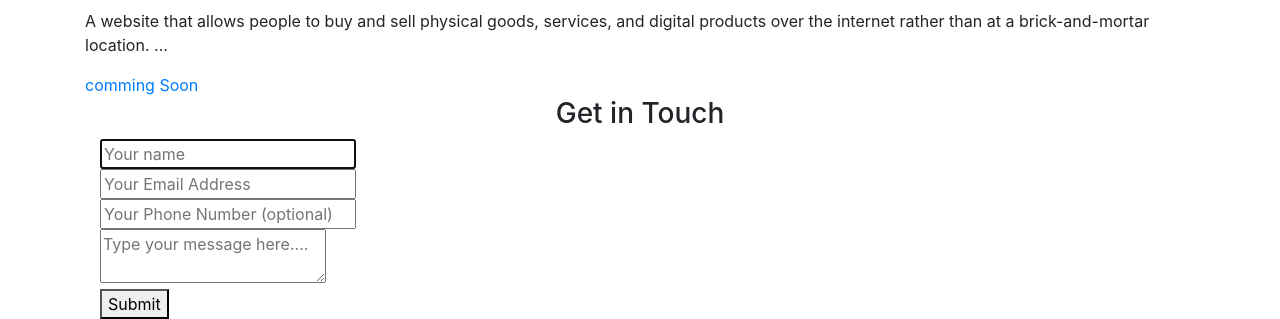
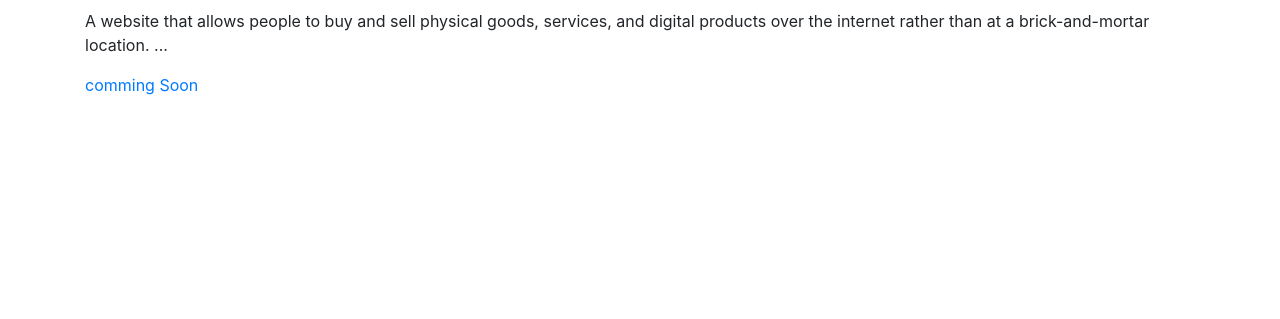
Before and after one commit to Manokamnasingh1/Manokamna, a Django app: page / in a window 1280 px wide. Shown: the part 4801-5120 px from the top of the page. After the commit the page ends 4896 px from the top, so only its background shows below. Run offline with Django 4.2, Linux system fonts and the light colour scheme; some libraries are stand-ins or nearby versions.

Commit message:
Update index.html

```diff
--- a/templates/index.html
+++ b/templates/index.html
@@ -157,31 +157,7 @@
 		</div>
 	</section>
 
-	<div style="width:100%;" class="container">
-	    <form id="contact" action="/success" method="post">
 
-		{% csrf_token %}
-		  <h3 style="text-align:center;">Get in Touch</h3>
-
-		  <fieldset>
-			<input placeholder="Your name" type="text" tabindex="1" required autofocus>
-		  </fieldset>
-		  <fieldset>
-			<input placeholder="Your Email Address" type="email" tabindex="2" required>
-		  </fieldset>
-		  <fieldset>
-			<input placeholder="Your Phone Number (optional)" type="tel" tabindex="3" required>
-		  </fieldset>
-
-		  <fieldset>
-			<textarea placeholder="Type your message here...." tabindex="5" required></textarea>
-		  </fieldset>
-		  <fieldset>
-            <button name="submit" type="submit" id="contact-submit" data-submit="...Sending">Submit</button>
-		  </fieldset>
-
-		</form>
-	  </div>
 	</div>
 
 </body>
```
